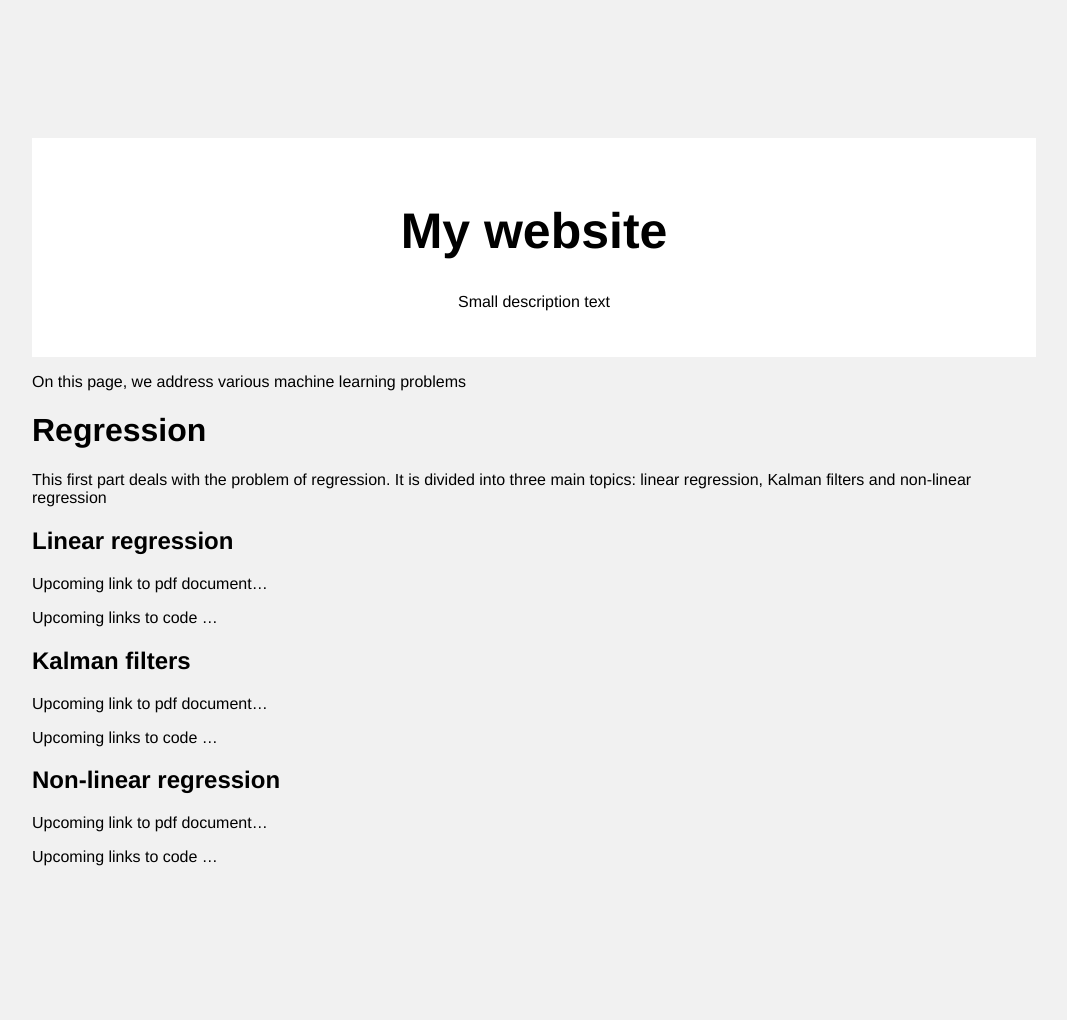
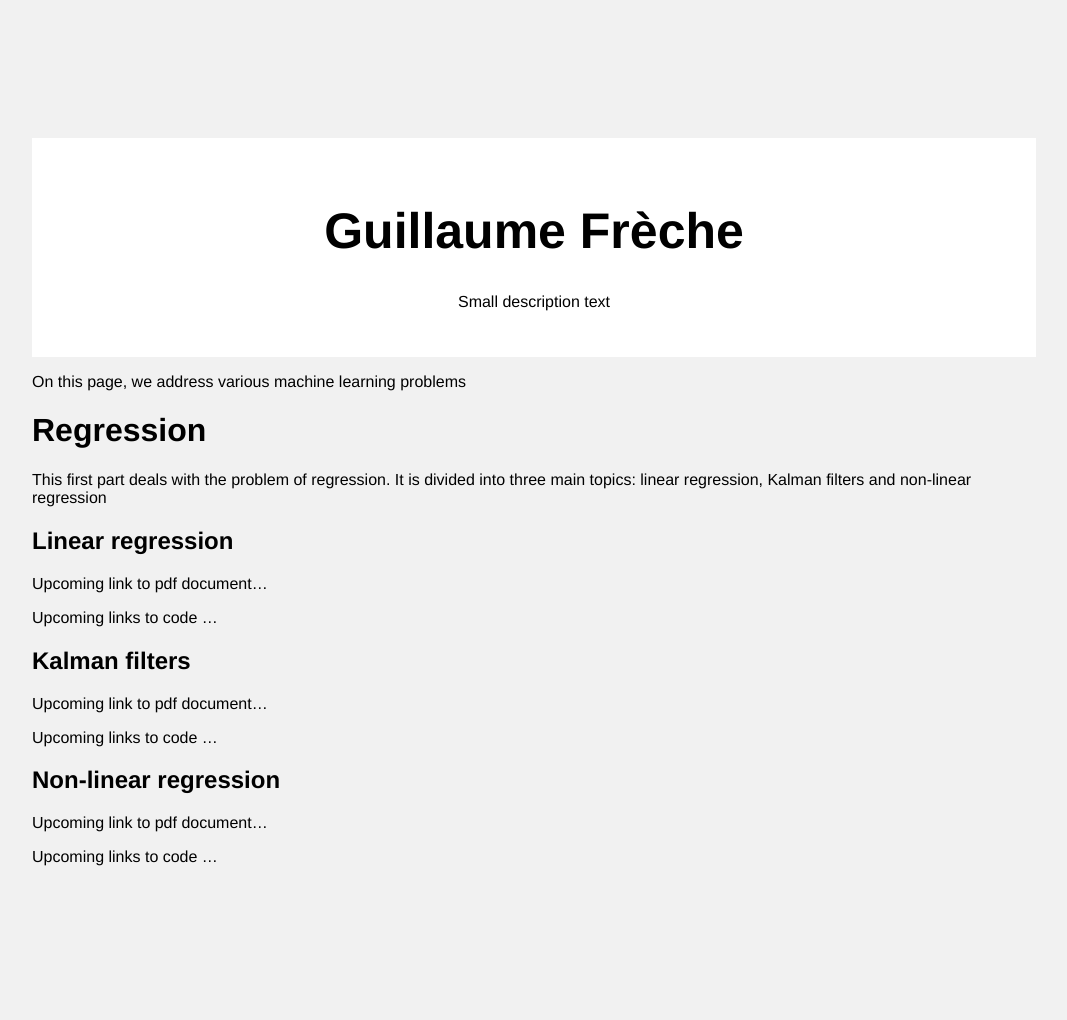
Before and after one commit to grfreche/grfreche.github.io, a Jekyll site: the page built from machine_learning.md, in a window 1280 px wide. Shown: the whole page, without its empty margins (106-1173 px from the left). Built offline with Jekyll 4.4.1, drawn with Linux system fonts in a browser that asks for light colours.

Commit message:
Update default.html

```diff
--- a/_layouts/default.html
+++ b/_layouts/default.html
@@ -40,7 +40,7 @@
 
   <body>
     <div class="header">
-      <h1>My website</h1>
+      <h1>Guillaume Frèche</h1>
       <p>Small description text</p>
     </div>
 
```
